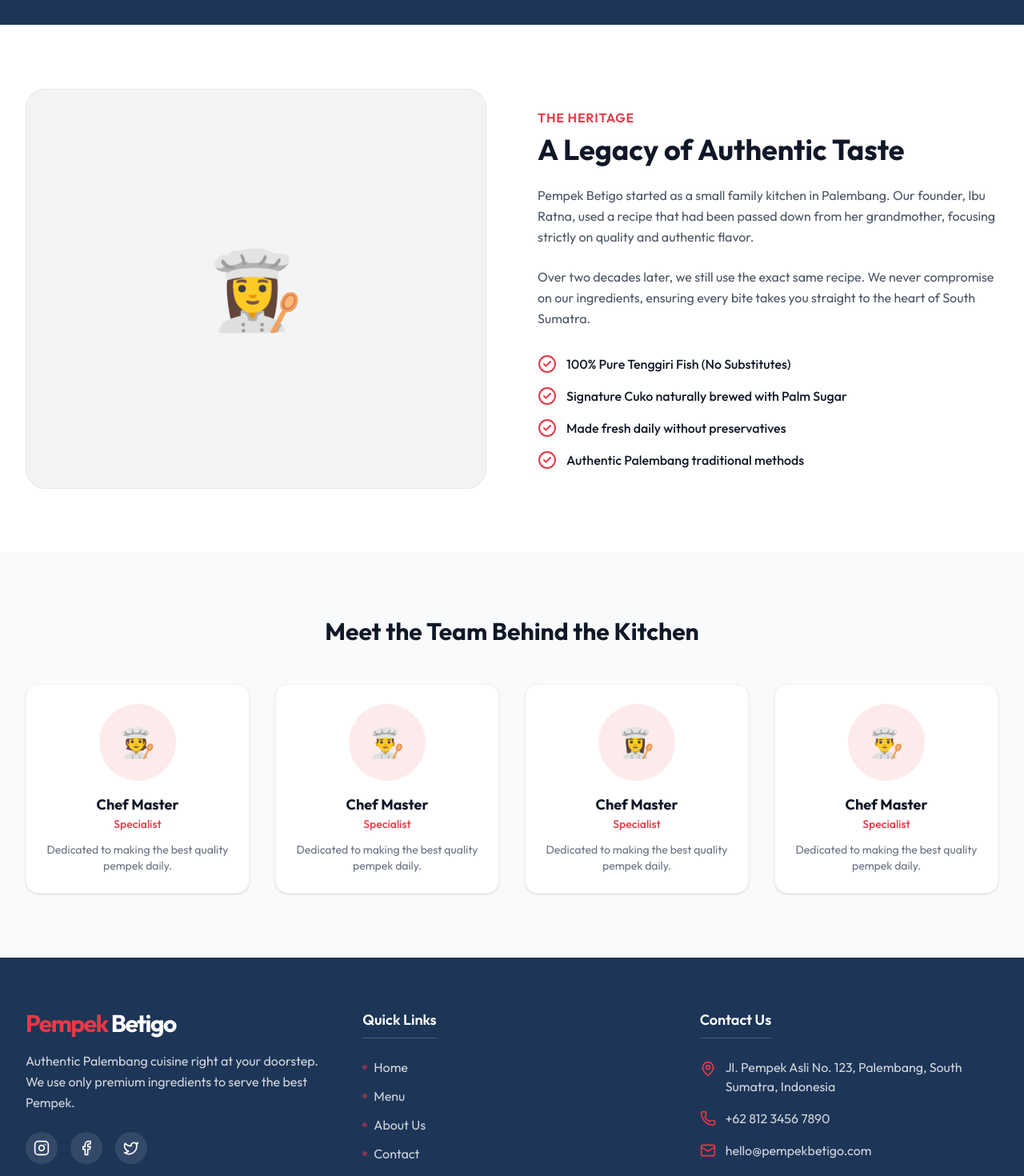
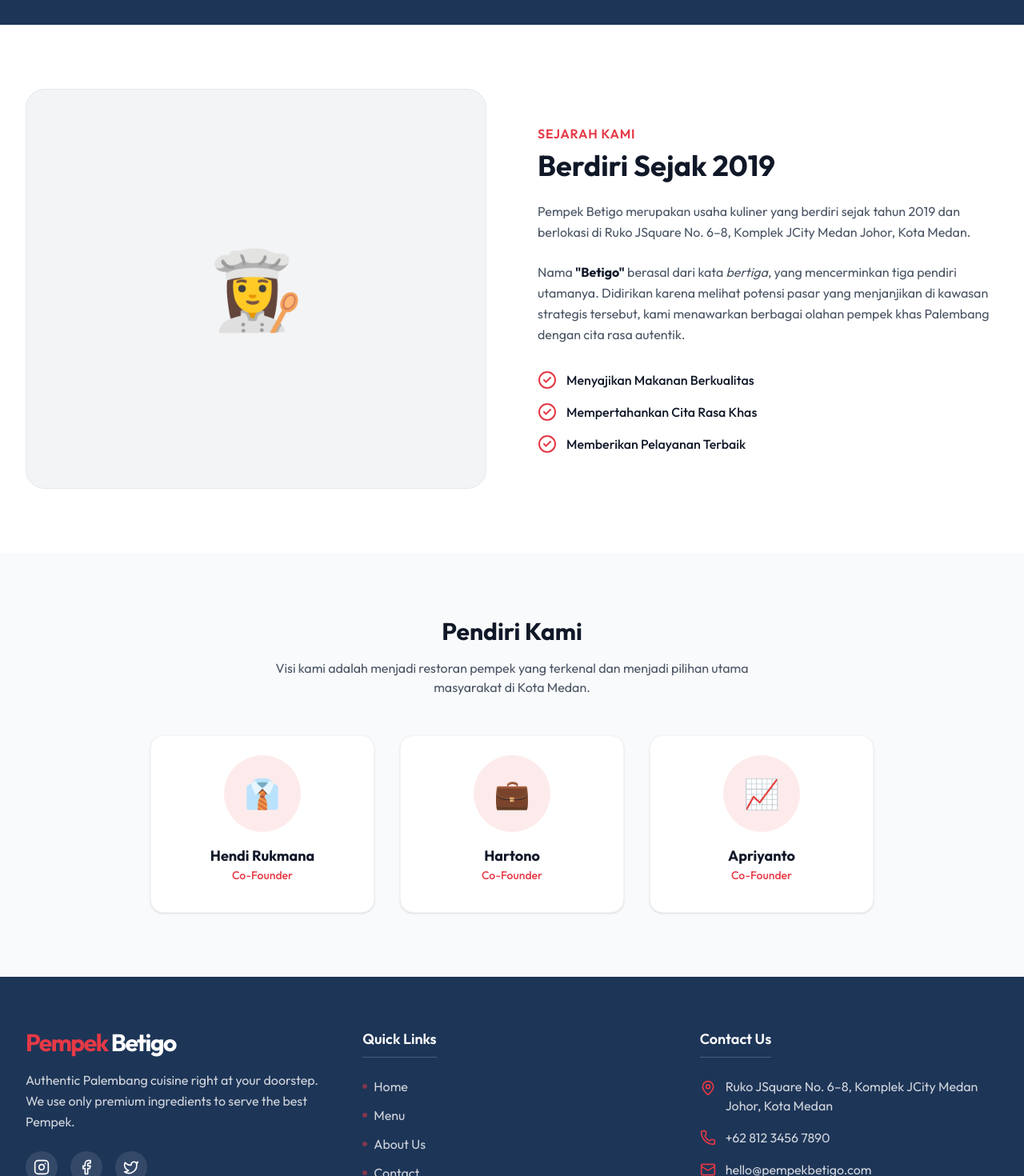
Before and after one commit to rabbit-hash/pempekbetigo, a Next.js app: page /about in a window 1280 px wide. Shown: the part 340-1810 px from the top of the page at 80% size. Built offline with nearby package versions, Linux system fonts and the light colour scheme.

Commit message:
Update real history, founders, and location

```diff
--- a/src/app/about/page.tsx
+++ b/src/app/about/page.tsx
@@ -22,21 +22,20 @@ export default function AboutPage() {
             </div>
 
             <div className="w-full md:w-1/2">
-              <span className="text-primary font-semibold tracking-wider uppercase mb-2 block">The Heritage</span>
-              <h2 className="text-3xl md:text-4xl font-bold text-gray-900 mb-6">A Legacy of Authentic Taste</h2>
+              <span className="text-primary font-semibold tracking-wider uppercase mb-2 block">Sejarah Kami</span>
+              <h2 className="text-3xl md:text-4xl font-bold text-gray-900 mb-6">Berdiri Sejak 2019</h2>
               <p className="text-gray-600 mb-6 leading-relaxed">
-                Pempek Betigo started as a small family kitchen in Palembang. Our founder, Ibu Ratna, used a recipe that had been passed down from her grandmother, focusing strictly on quality and authentic flavor.
+                Pempek Betigo merupakan usaha kuliner yang berdiri sejak tahun 2019 dan berlokasi di Ruko JSquare No. 6–8, Komplek JCity Medan Johor, Kota Medan.
               </p>
               <p className="text-gray-600 mb-8 leading-relaxed">
-                Over two decades later, we still use the exact same recipe. We never compromise on our ingredients, ensuring every bite takes you straight to the heart of South Sumatra.
+                Nama <strong className="text-gray-900">"Betigo"</strong> berasal dari kata <em>bertiga</em>, yang mencerminkan tiga pendiri utamanya. Didirikan karena melihat potensi pasar yang menjanjikan di kawasan strategis tersebut, kami menawarkan berbagai olahan pempek khas Palembang dengan cita rasa autentik.
               </p>
 
               <div className="space-y-4">
                 {[
-                  "100% Pure Tenggiri Fish (No Substitutes)",
-                  "Signature Cuko naturally brewed with Palm Sugar",
-                  "Made fresh daily without preservatives",
-                  "Authentic Palembang traditional methods"
+                  "Menyajikan Makanan Berkualitas",
+                  "Mempertahankan Cita Rasa Khas",
+                  "Memberikan Pelayanan Terbaik"
                 ].map((item, idx) => (
                   <div key={idx} className="flex items-center gap-3">
                     <CheckCircle2 className="text-primary" size={24} />
@@ -49,18 +48,21 @@ export default function AboutPage() {
         </div>
       </section>
 
+      {/* Team Section */}
       <section className="py-20 bg-gray-50">
         <div className="container mx-auto px-4 md:px-8 text-center">
-          <h2 className="text-3xl font-bold text-gray-900 mb-12">Meet the Team Behind the Kitchen</h2>
-          <div className="grid grid-cols-1 sm:grid-cols-2 md:grid-cols-4 gap-8">
-             {[1,2,3,4].map((i) => (
-               <div key={i} className="bg-white p-6 rounded-2xl shadow-sm border border-gray-100 text-center">
-                  <div className="w-24 h-24 bg-primary/10 rounded-full mx-auto mb-4 flex items-center justify-center text-4xl">
-                     {["🧑‍🍳", "👨‍🍳", "👩‍🍳", "👨‍🍳"][i-1]}
+          <h2 className="text-3xl font-bold text-gray-900 mb-4">Pendiri Kami</h2>
+          <p className="text-gray-600 mb-12 max-w-2xl mx-auto">
+            Visi kami adalah menjadi restoran pempek yang terkenal dan menjadi pilihan utama masyarakat di Kota Medan.
+          </p>
+          <div className="flex flex-wrap justify-center gap-8">
+             {["Hendi Rukmana", "Hartono", "Apriyanto"].map((founder, i) => (
+               <div key={i} className="bg-white p-6 rounded-2xl shadow-sm border border-gray-100 text-center w-full max-w-[280px]">
+                  <div className="w-24 h-24 rounded-full bg-primary/10 mx-auto mb-4 flex items-center justify-center text-4xl">
+                     {["👔", "💼", "📈"][i]}
                   </div>
-                  <h4 className="text-lg font-bold text-gray-900">Chef Master</h4>
-                  <p className="text-primary text-sm font-medium mb-3">Specialist</p>
-                  <p className="text-gray-500 text-sm">Dedicated to making the best quality pempek daily.</p>
+                  <h4 className="text-lg font-bold text-gray-900">{founder}</h4>
+                  <p className="text-primary text-sm font-medium mb-3">Co-Founder</p>
                </div>
              ))}
           </div>
--- a/src/app/contact/page.tsx
+++ b/src/app/contact/page.tsx
@@ -44,34 +44,38 @@ export default function ContactPage() {
 
           {/* Contact Information */}
           <div className="w-full lg:w-2/5 space-y-8">
-             <div className="bg-secondary text-white p-8 md:p-10 rounded-3xl shadow-sm">
-                <h3 className="text-xl font-bold mb-6">Contact Information</h3>
+             <div className="bg-white p-8 md:p-10 rounded-3xl shadow-sm border border-gray-100">
+                <h3 className="text-xl font-bold text-gray-900 mb-6">Store Information</h3>
                 <ul className="space-y-6">
-                  <li className="flex gap-4">
-                    <div className="w-12 h-12 rounded-full bg-white/10 flex items-center justify-center shrink-0">
-                      <MapPin className="text-primary" size={24} />
+                  <li className="flex gap-4 items-start">
+                    <div className="w-12 h-12 rounded-xl bg-primary/10 flex items-center justify-center shrink-0">
+                       <MapPin className="text-primary" size={24} />
                     </div>
                     <div>
-                      <h4 className="font-semibold text-white mb-1">Our Location</h4>
-                      <p className="text-gray-300 text-sm leading-relaxed">Jl. Pempek Asli No. 123<br />Palembang, South Sumatra<br />Indonesia</p>
+                       <h4 className="font-semibold text-gray-900 mb-1">Our Location</h4>
+                       <p className="text-gray-600 text-sm leading-relaxed">
+                         Ruko JSquare No. 6–8,<br />
+                         Komplek JCity Medan Johor,<br />
+                         Kota Medan
+                       </p>
                     </div>
                   </li>
-                  <li className="flex gap-4">
-                    <div className="w-12 h-12 rounded-full bg-white/10 flex items-center justify-center shrink-0">
+                  <li className="flex gap-4 items-start">
+                    <div className="w-12 h-12 rounded-xl bg-primary/10 flex items-center justify-center shrink-0">
                       <Phone className="text-primary" size={24} />
                     </div>
                     <div>
-                      <h4 className="font-semibold text-white mb-1">Phone Number</h4>
-                      <p className="text-gray-300 text-sm leading-relaxed">+62 812 3456 7890<br />+62 711 1234 567</p>
+                      <h4 className="font-semibold text-gray-900 mb-1">Phone Number</h4>
+                      <p className="text-gray-600 text-sm leading-relaxed">+62 812 3456 7890<br />+62 711 1234 567</p>
                     </div>
                   </li>
-                  <li className="flex gap-4">
-                    <div className="w-12 h-12 rounded-full bg-white/10 flex items-center justify-center shrink-0">
+                  <li className="flex gap-4 items-start">
+                    <div className="w-12 h-12 rounded-xl bg-primary/10 flex items-center justify-center shrink-0">
                       <Mail className="text-primary" size={24} />
                     </div>
                     <div>
-                      <h4 className="font-semibold text-white mb-1">Email Address</h4>
-                      <p className="text-gray-300 text-sm leading-relaxed">hello@pempekbetigo.com<br />orders@pempekbetigo.com</p>
+                      <h4 className="font-semibold text-gray-900 mb-1">Email Address</h4>
+                      <p className="text-gray-600 text-sm leading-relaxed">hello@pempekbetigo.com<br />orders@pempekbetigo.com</p>
                     </div>
                   </li>
                 </ul>
--- a/src/components/Footer.tsx
+++ b/src/components/Footer.tsx
@@ -50,7 +50,7 @@ export function Footer() {
             <ul className="space-y-4 text-gray-300">
               <li className="flex gap-3 items-start">
                 <MapPin className="text-primary shrink-0 mt-1" size={20} />
-                <span>Jl. Pempek Asli No. 123, Palembang, South Sumatra, Indonesia</span>
+                <span>Ruko JSquare No. 6–8, Komplek JCity Medan Johor, Kota Medan</span>
               </li>
               <li className="flex gap-3 items-center">
                 <Phone className="text-primary shrink-0" size={20} />
```
